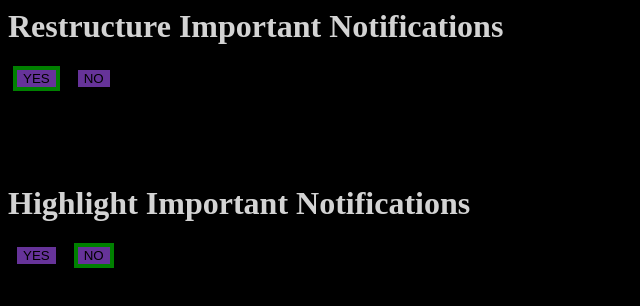
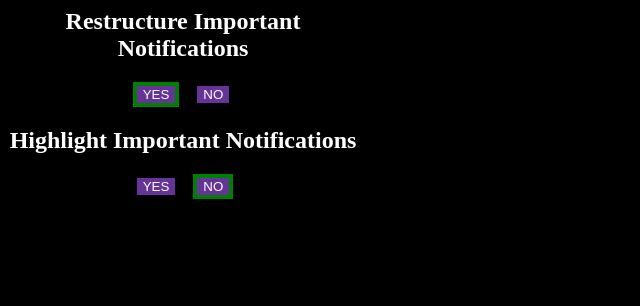
Before and after one commit to Tanmeet-0/Youtube_Important_Notifications_Destroyer, a website built with webpack: page pages/settings.html in a window 1280 px wide. Shown: the whole page, without its empty margins (0-640 px from the left). Built offline with nearby package versions, Linux system fonts and the light colour scheme; some packages are replaced by stand-ins of ours.

Commit message:
updated settings page style, extension is ready for publishing

```diff
--- a/pages/settings.html
+++ b/pages/settings.html
@@ -1,11 +1,14 @@
 <html>
 
     <head>
-
+        <title>Youtube Important Notification Destroyer</title>
         <style>
             body {
                 background-color: black;
-                color: lightgray;
+                color: white;
+                width: 350px;
+                text-align: center;
+                margin-bottom: 20px;
             }
 
             button {
@@ -14,6 +17,7 @@
                 border-width: 4;
                 margin-left: 5px;
                 margin-right: 5px;
+                color: white;
             }
 
             button.selected {
@@ -26,11 +30,11 @@
 
     <body>
         <script src="../scripts/settings.js"></script>
-        <h1> Restructure Important Notifications </h1>
+        <h2> Restructure Important Notifications </h2>
         <button id="enable_restructuring_notifications">YES</button>
         <button id="disable_restructuring_notifications">NO</button>
-        <br><br><br><br><br>
-        <h1> Highlight Important Notifications</h1>
+        <br>
+        <h2> Highlight Important Notifications</h2>
         <button id="enable_highlighting_important_notification">YES</button>
         <button id="disable_highlighting_important_notification">NO</button>
     </body>
```
